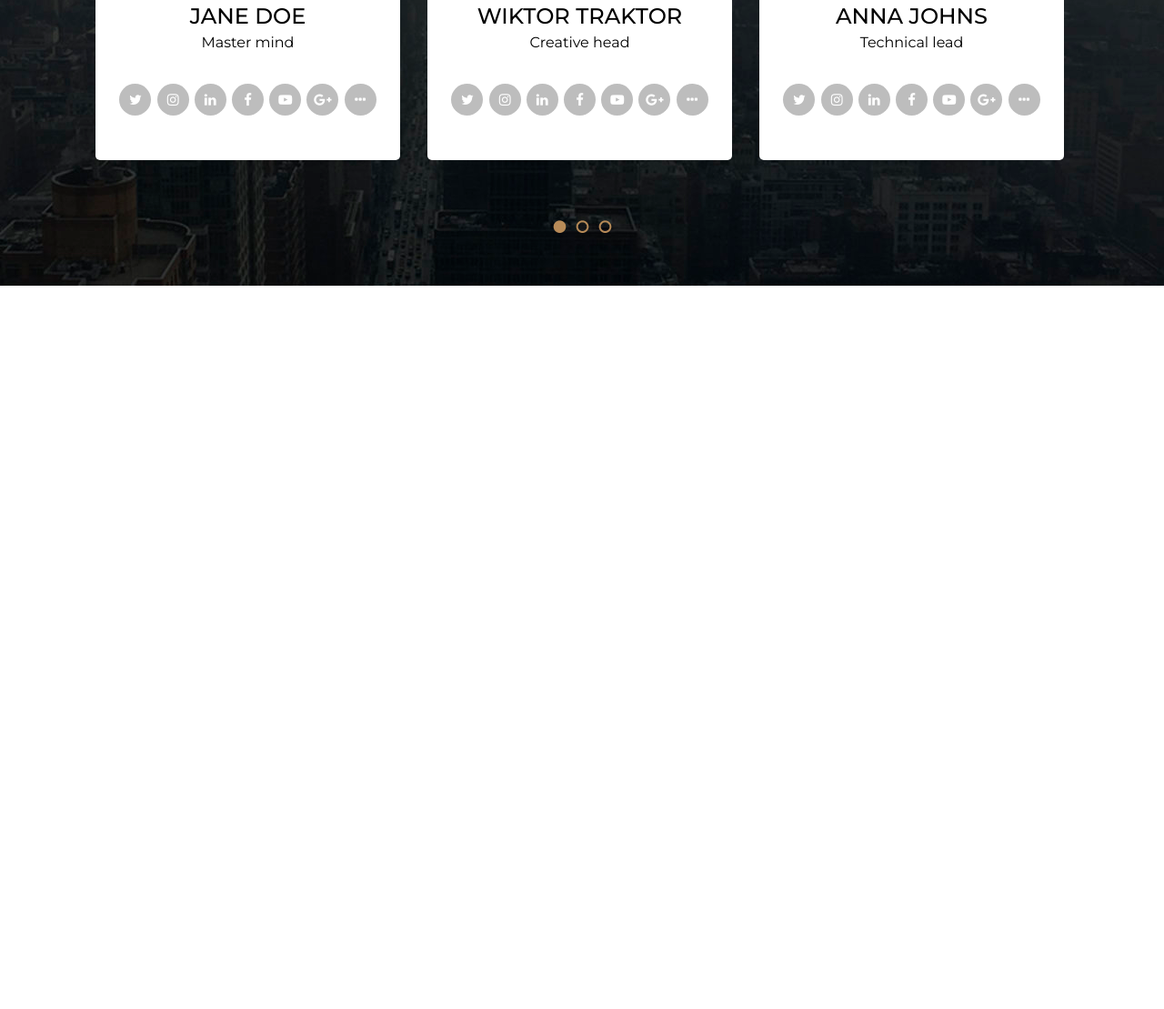
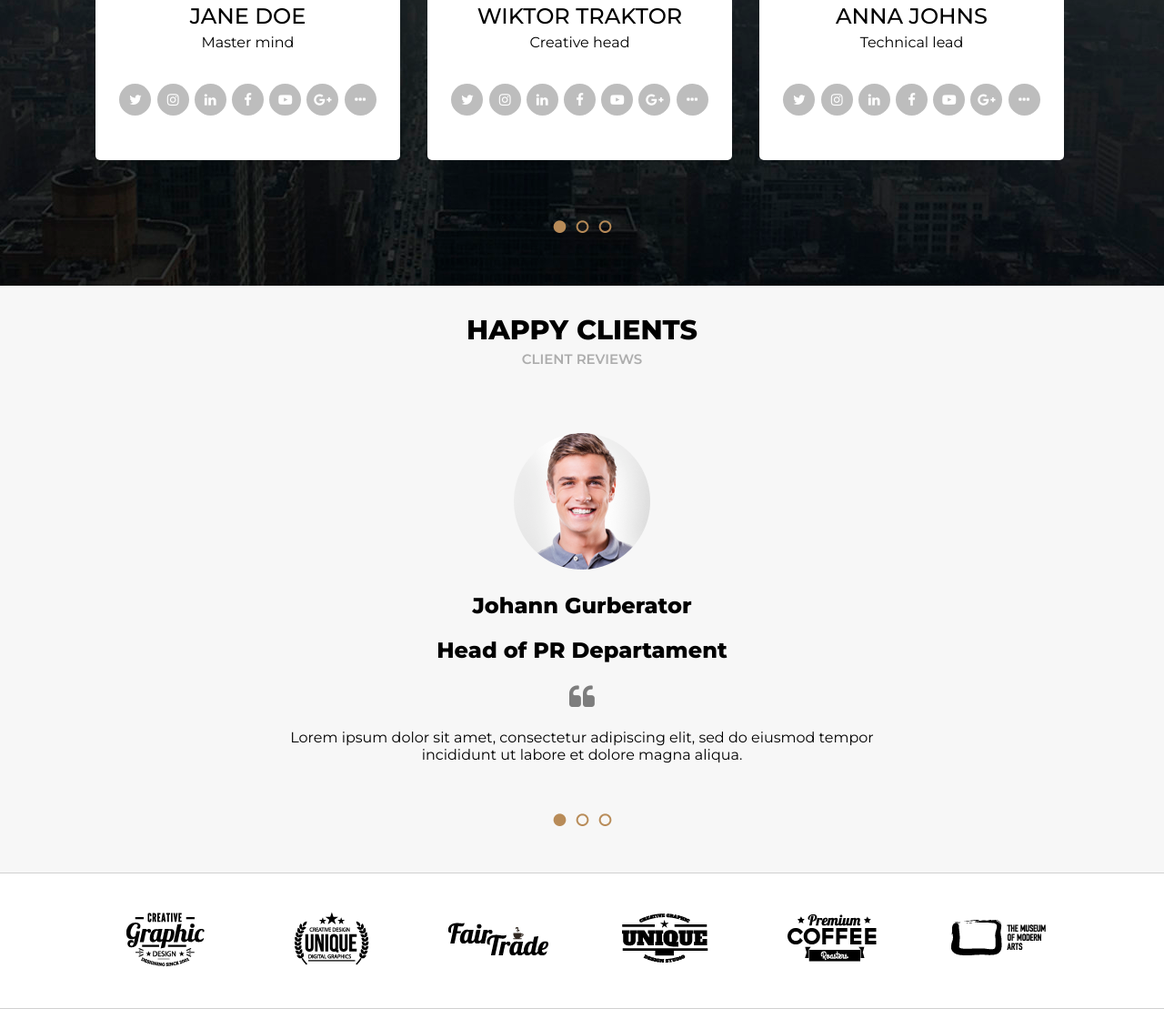
Before and after one commit to dwabe/website-2, a website: page index.html in a window 1280 px wide. Shown: the part 3036-4145 px from the top of the page at 91% size. Before the commit the page ends 3350 px from the top, so only its background shows below. Drawn offline with Linux system fonts and the light colour scheme.

Commit message:
Update index.html style.css - add section

```diff
--- a/index.html
+++ b/index.html
@@ -322,6 +322,52 @@
         </div>
     </section>
 
+    <section class="happy-clients">
+        <div class="container">
+            <div class="happy-clients-header">
+                <h1>Happy clients</h1>
+                <p>Client Reviews</p>
+            </div>
+        </div>
+        <div class="happy-clients-content container">
+            <img src="images/client.png" alt="client">
+            <h1>Johann Gurberator</h1>
+            <h2>Head of PR Departament</h2>
+            <button class="quote">
+                <i class="fa fa-quote-left"></i>
+            </button>
+            <p>Lorem ipsum dolor sit amet, consectetur adipiscing elit, sed do eiusmod tempor incididunt ut labore et dolore magna aliqua.</p>
+            <div class="pagination-dots">
+                <img src="images/pagination.png" alt="pagination ico">
+            </div>
+        </div>
+    </section>
+
+    <section class="logos">
+        <div class="container">
+            <div class="row">
+                <div class="col-2 col-s-12">
+                    <img src="images/logo_creative_graphic.png" alt="logo Creative Graphic">
+                </div>
+                <div class="col-2 col-s-12">
+                    <img src="images/logo_unique.png" alt="logo Creative Desing Unique">
+                </div>
+                <div class="col-2 col-s-12">
+                    <img src="images/logo_fair_trade.png" alt="logo Fair Trade">
+                </div>
+                <div class="col-2 col-s-12">
+                    <img src="images/logo_unique2.png" alt="logo Unique">
+                </div>
+                <div class="col-2 col-s-12">
+                    <img src="images/logo_premium_coffee.png" alt="logo Premium Coffee">
+                </div>
+                <div class="col-2 col-s-12">
+                    <img src="images/logo_museum.png" alt="logo Museum">
+                </div>
+            </div>
+        </div>
+    </section>
+
 
 </body>
 
--- a/sass/style.scss
+++ b/sass/style.scss
@@ -386,6 +386,60 @@ header {
     }
 }
 
+.happy-clients {
+    text-align: center;
+    background-color: #F7F7F7;
+    padding-bottom: 46px;
+    .happy-clients-header {
+        text-transform: uppercase;
+        h1 {
+            margin-top: 0;
+            padding-top: 30px;
+            font-size: 30px;
+            color: #000;
+        }
+        p {
+            margin-top: -20px;
+            font-size: 15px;
+            font-weight: 600;
+            color: #ADADAD;
+        }
+    }
+    .happy-clients-content {
+        max-width: 700px;
+        margin-top: 70px;
+        .quote {
+            font-size: 30px;
+            color: #7D7D7D;
+            background-color: #F7F7F7;
+            border: 0px;
+        }
+    }
+    .pagination-dots {
+        text-align: center;
+        margin-top: 54px;
+    }
+}
+
+.logos {
+    text-align: center;
+    padding: 40px 0;
+    border-top: 1px solid #D0D0D0;
+    border-bottom: 1px solid #D0D0D0;
+    cursor: pointer;
+    img {
+        &:hover {
+            transform: scale(1.10);
+        }
+    }
+}
+
+
+
+
+
+
+
 [class*="col-"] {
     float: left;
     min-height: 1px;
```
Also changed, not shown: css/style.css, 1 other file.
